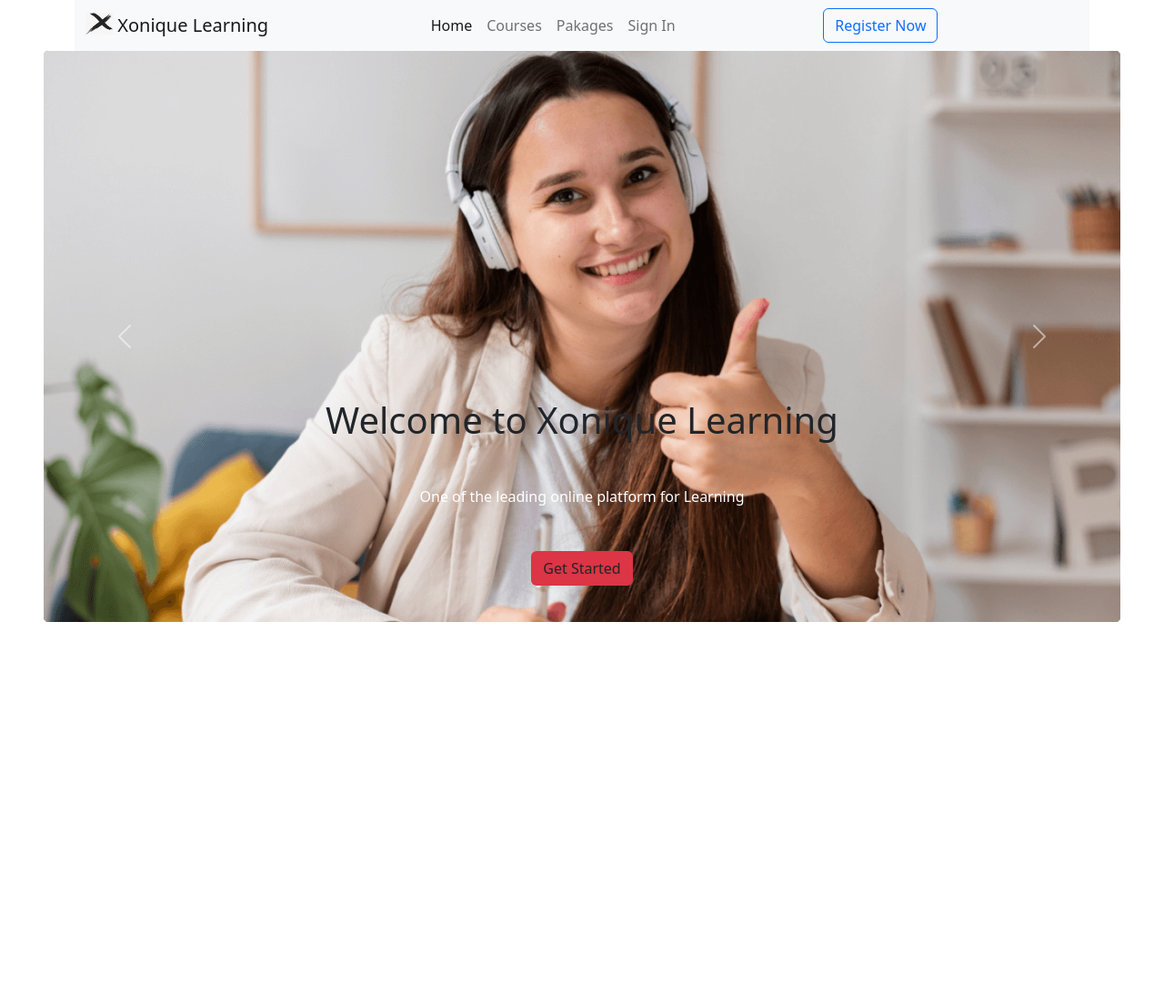
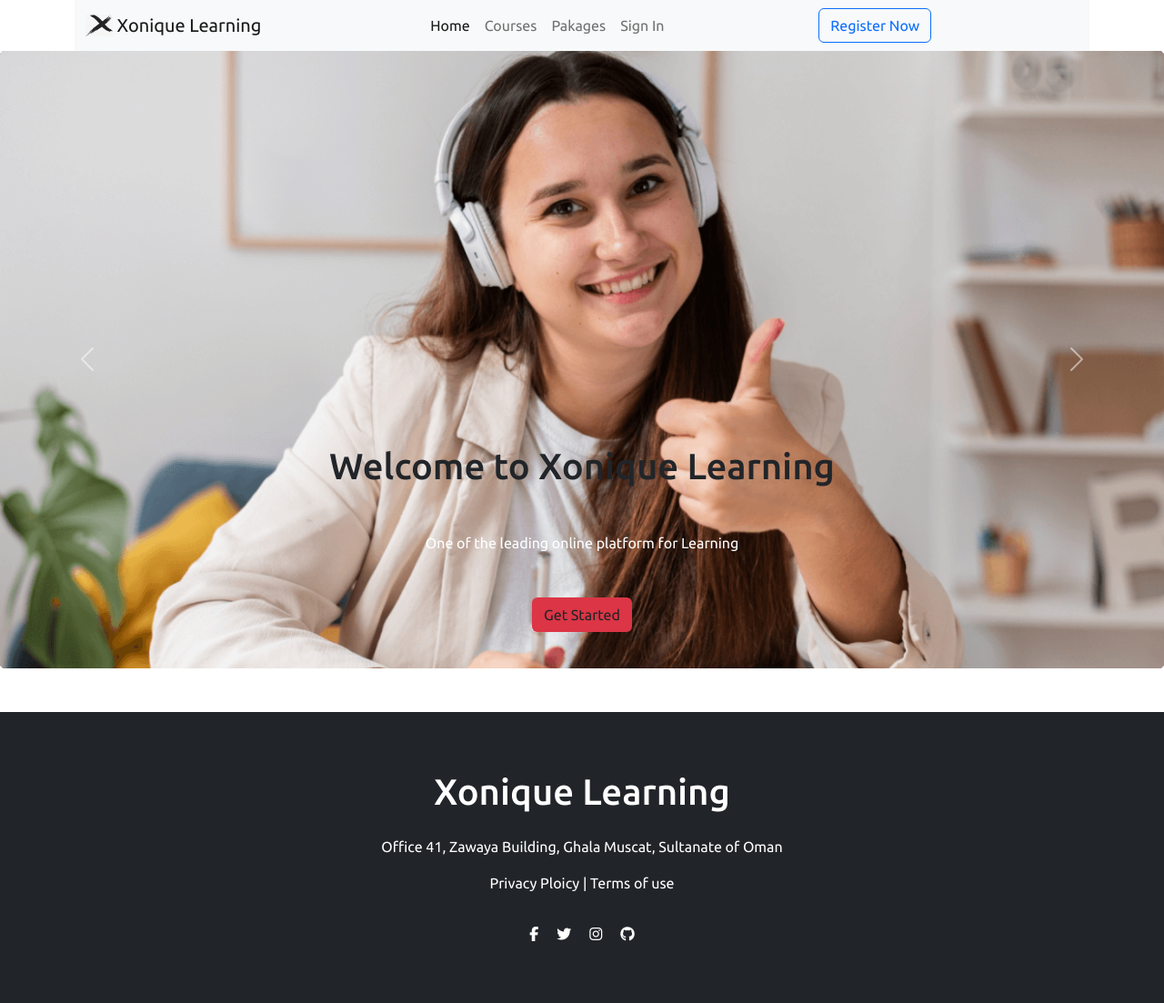
Before and after one commit to nasim599/Xonique-Learning, a plain HTML site: page index.html in a window 1280 px wide. Shown: the whole page at 91% size. Before the commit the page ends 800 px from the top, so only its background shows below. Drawn offline with nearby package versions, Linux system fonts and the light colour scheme.

Commit message:
Footer-added

```diff
--- a/index.html
+++ b/index.html
@@ -5,8 +5,18 @@
     <meta charset="utf-8">
     <meta name="viewport" content="width=device-width, initial-scale=1">
     <title>Xonique Learning</title>
+
+    <script src="https://kit.fontawesome.com/33d98b67e8.js" crossorigin="anonymous"></script>
     <link href="https://cdn.jsdelivr.net/npm/bootstrap@5.2.0/dist/css/bootstrap.min.css" rel="stylesheet"
         integrity="sha384-gH2yIJqKdNHPEq0n4Mqa/HGKIhSkIHeL5AyhkYV8i59U5AR6csBvApHHNl/vI1Bx" crossorigin="anonymous">
+
+    <link rel="preconnect" href="https://fonts.googleapis.com">
+    <link rel="preconnect" href="https://fonts.gstatic.com" crossorigin>
+    <link
+        href="https://fonts.googleapis.com/css2?family=Kanit&family=Merriweather&family=Poppins:ital,wght@0,300;1,300&family=Ubuntu:wght@400;500&display=swap"
+        rel="stylesheet">
+
+    <link rel="stylesheet" href="style.css">
 </head>
 
 <body>
@@ -50,7 +60,7 @@
 
     <!---------- Banner section---------- -->
 
-<section class="cotainer mx-5">
+    <section class="cotainer">
 
         <div id="carouselExampleCaptions" class="carousel slide " data-bs-ride="false">
             <div class="carousel-inner ">
@@ -66,7 +76,8 @@
                     <img src="images/cover/cover-3.jpg" class="d-block w-100" alt="...">
                     <div class="carousel-caption d-none d-md-block">
                         <h1>Best Online Courses Are Here</h1>
-                    <p class="mb-5">We offer UI/UX Design, Javascript, Fullstack Web Development, Digital Marketing, Photography,
+                        <p class="mb-5">We offer UI/UX Design, Javascript, Fullstack Web Development, Digital Marketing,
+                            Photography,
                             Motion Graphics </p>
                         <button class="btn bg-danger">Get Started</button>
                     </div>
@@ -74,6 +85,9 @@
                 <div class="carousel-item">
                     <img src="images/cover/cover-1.png" class="d-block w-100 " alt="...">
                     <div class="carousel-caption d-none d-md-block">
+                        <!--  bottom: initial;
+                 top: 50%;
+                transform: translateY(-50%); -->
                         <h1 class="text-dark">Third slide label</h1>
                         <p>Some representative placeholder content for the third slide.</p>
                         <button class="btn bg-danger">Get Started</button>
@@ -101,6 +115,30 @@
     </section>
 
 
+    <footer>
+
+        <div class="d-flex flex-column  py-5 mt-5 bg-dark text-white align-items-center">
+            <div class="my-3">
+                <h1>Xonique Learning</h1>
+            </div>
+            <div>
+                Office 41, Zawaya Building, Ghala Muscat,
+                Sultanate of Oman
+            </div>
+            <div class="my-3">
+                Privacy Ploicy | Terms of use
+            </div>
+            <div class="d-flex my-3">
+                <div><a class="social-icon" href="https://www.facebook.com/"><i class="fa-brands fa-facebook-f"></i></a>
+                </div>
+                <div><a class="social-icon" href="https://twitter.com/"><i class="fa-brands fa-twitter"></i></a></div>
+                <div><a class="social-icon" href="https://www.instagram.com/"><i class="fa-brands fa-instagram"></i></a>
+                </div>
+                <div><a class="social-icon" href="https://github.com/"><i class="fa-brands fa-github"></i></a></div>
+            </div>
+        </div>
+    </footer>
+
     <script src="https://cdn.jsdelivr.net/npm/bootstrap@5.2.0/dist/js/bootstrap.bundle.min.js"
         integrity="sha384-A3rJD856KowSb7dwlZdYEkO39Gagi7vIsF0jrRAoQmDKKtQBHUuLZ9AsSv4jD4Xa"
         crossorigin="anonymous"></script>
--- /dev/null
+++ b/style.css
@@ -0,0 +1,12 @@
+body {
+
+    font-family: 'Kanit', sans-serif;
+    font-family: 'Merriweather', serif;
+    font-family: 'Poppins', sans-serif;
+    font-family: 'Ubuntu', sans-serif;
+}
+
+.social-icon {
+    color: white;
+    padding: 10px;
+}
```
Also changed, not shown: images/cover/rsz_cover-2.jpg (deleted). Lines whose indentation alone changed are shown as unchanged.
